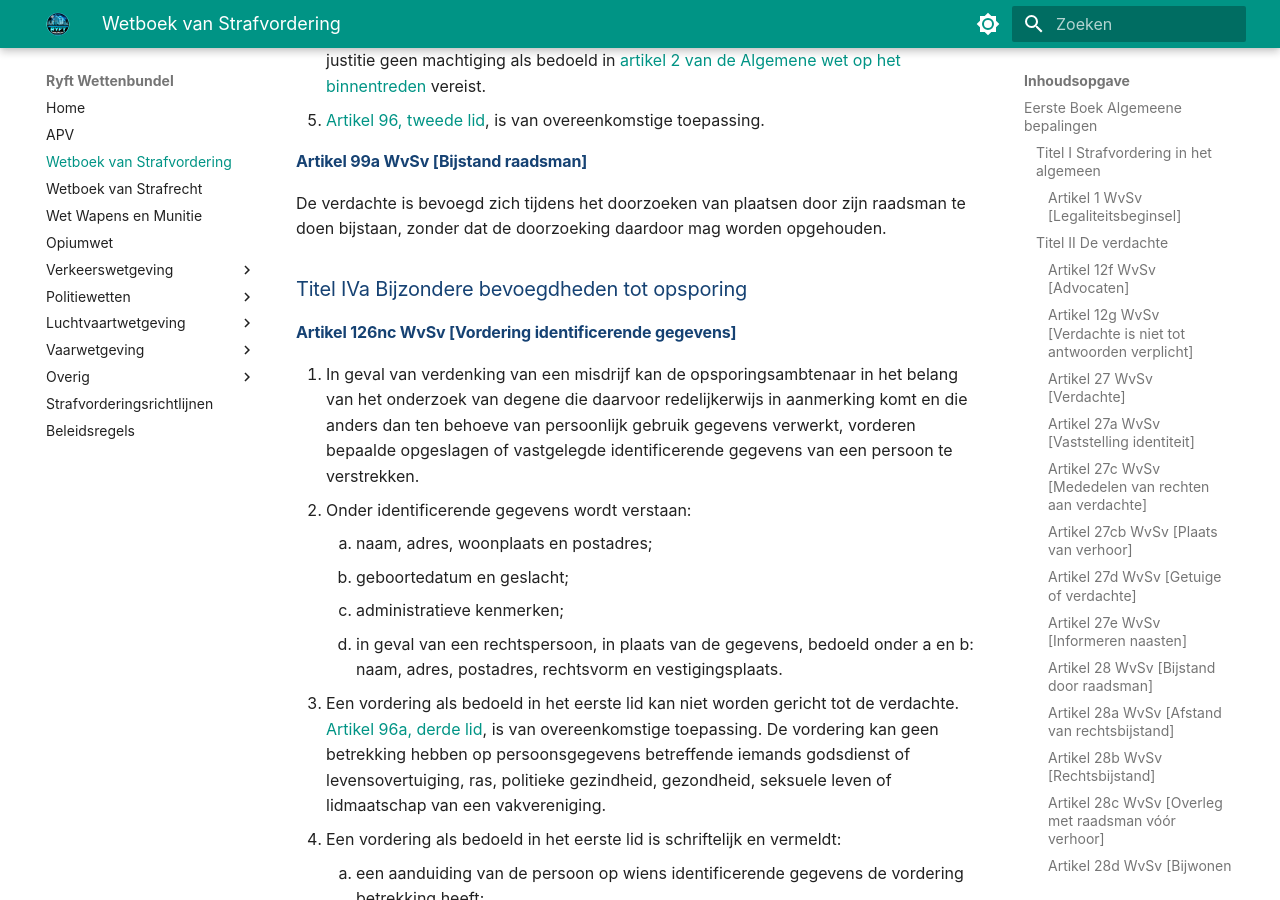
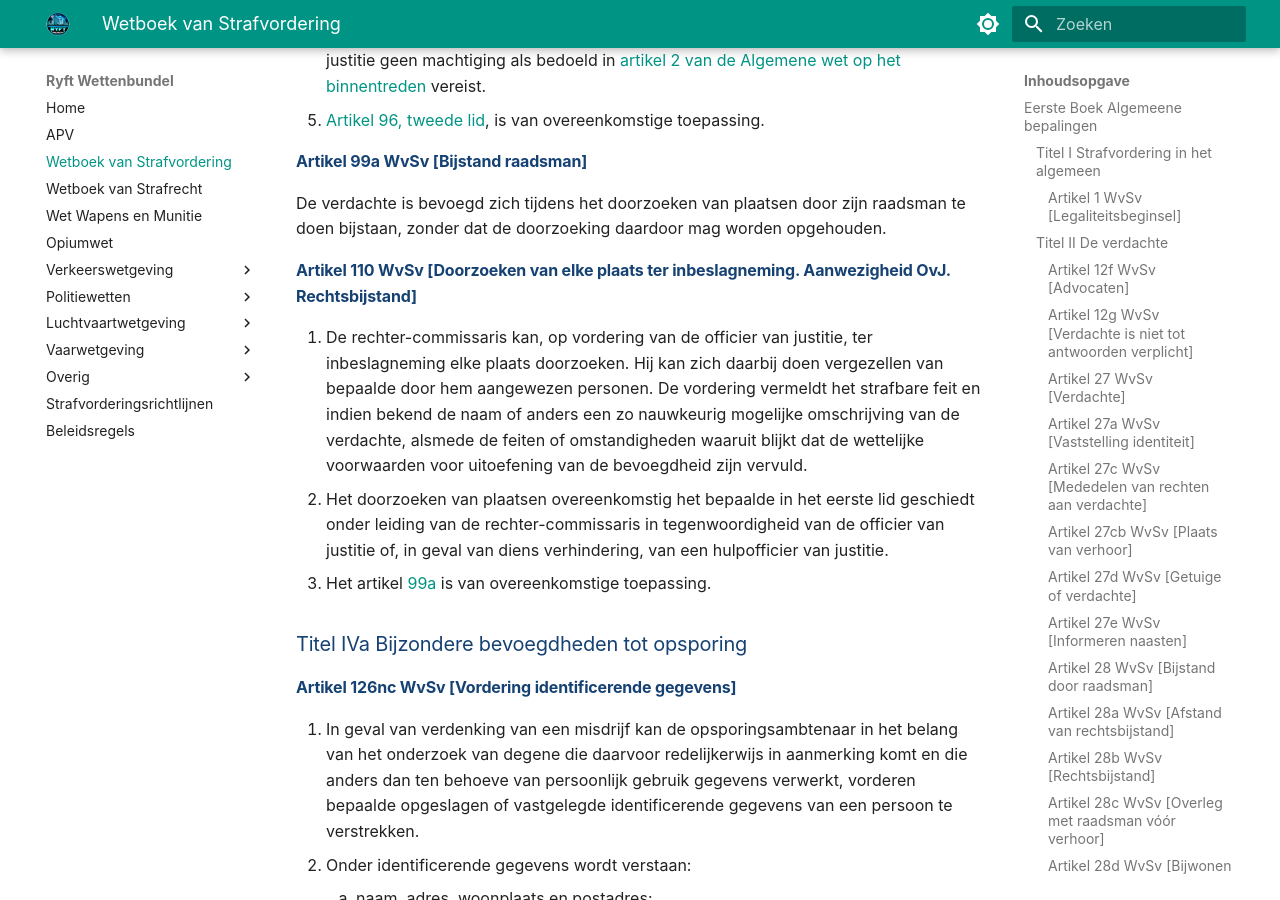
Before and after one commit to that-edward/wetten-ryft-backup, an MkDocs documentation site: the page built from docs/wetboek-van-strafvordering.md, in a window 1280 px wide and 900 px high, scrolled down 19661 px. Built offline with MkDocs 1.6.1 and Material for MkDocs 9.7.7, drawn with Linux system fonts in a browser that asks for light colours; some web fonts are replaced.

Commit message:
feat(Sv): art. 110

```diff
--- a/docs/wetboek-van-strafvordering.md
+++ b/docs/wetboek-van-strafvordering.md
@@ -358,6 +358,12 @@ Iedere opsporingsambtenaar is bevoegd de identiteit van de verdachte vast te ste
 
 De verdachte is bevoegd zich tijdens het doorzoeken van plaatsen door zijn raadsman te doen bijstaan, zonder dat de doorzoeking daardoor mag worden opgehouden.
 
+#### Artikel 110 WvSv [Doorzoeken van elke plaats ter inbeslagneming. Aanwezigheid OvJ. Rechtsbijstand]
+
+1. De rechter-commissaris kan, op vordering van de officier van justitie, ter inbeslagneming elke plaats doorzoeken. Hij kan zich daarbij doen vergezellen van bepaalde door hem aangewezen personen. De vordering vermeldt het strafbare feit en indien bekend de naam of anders een zo nauwkeurig mogelijke omschrijving van de verdachte, alsmede de feiten of omstandigheden waaruit blijkt dat de wettelijke voorwaarden voor uitoefening van de bevoegdheid zijn vervuld.
+2. Het doorzoeken van plaatsen overeenkomstig het bepaalde in het eerste lid geschiedt onder leiding van de rechter-commissaris in tegenwoordigheid van de officier van justitie of, in geval van diens verhindering, van een hulpofficier van justitie.
+3. Het artikel [99a](#artikel-99a-wvsv-bijstand-raadsman) is van overeenkomstige toepassing.
+
 ### Titel IVa Bijzondere bevoegdheden tot opsporing
 
 #### Artikel 126nc WvSv [Vordering identificerende gegevens]
```
